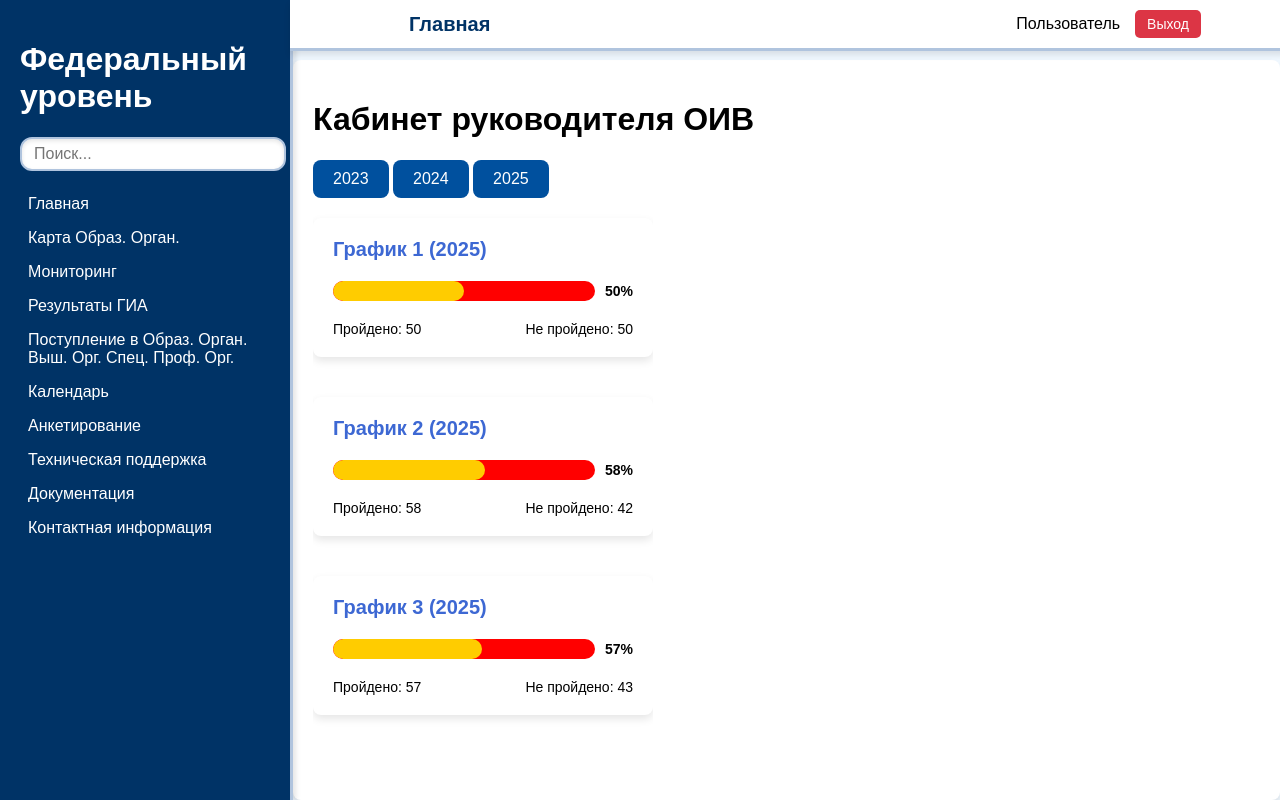
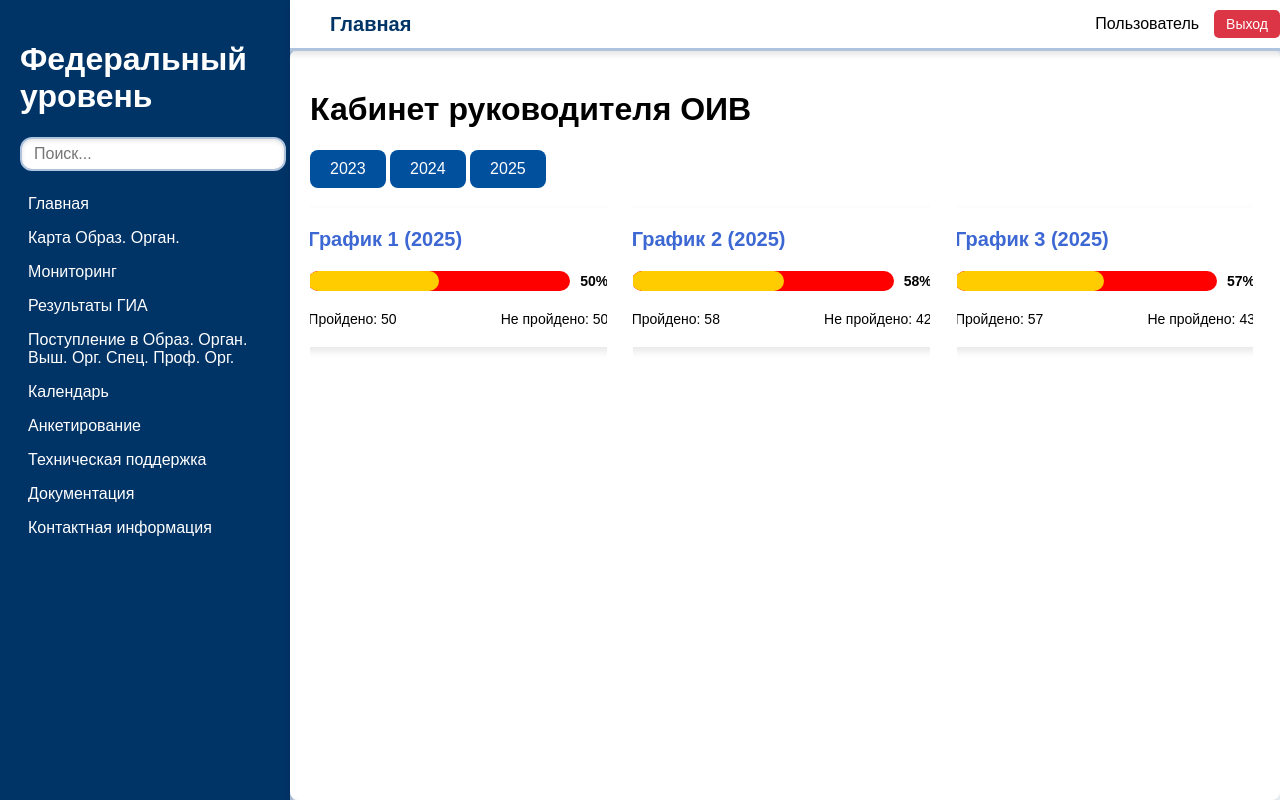
Before and after one commit to lonelygu/FCT_dashboard, a Flask app: page / in a window 1280 px wide. Run offline with Flask 3, Linux system fonts and the light colour scheme.

Commit message:
v 0.002.3

```diff
--- a/base/static/css/content.css
+++ b/base/static/css/content.css
@@ -1,11 +1,28 @@
 /* content.css */
 .content {
-    flex-grow: 1;
+    position: absolute;
+    top: 50px; /* Отступ от header */
+    left: 290px; /* Отступ от sidebar */
+    right: 0;
+    bottom: 0;
     padding: 20px;
     background-color: white;
     border-radius: 8px;
     box-shadow: 0 4px 6px rgba(0, 0, 0, 0.1);
-    margin-top: 60px;
     display: flex;
     flex-direction: column;
 }
+
+
+.containers {
+    display: flex; /* Размещаем элементы в строку */
+    justify-content: space-between; /* Равномерное распределение */
+    flex-wrap: wrap; /* Разрешаем перенос на новую строку */
+    gap: 20px; /* Отступ между графиками */
+    width: 100%; /* Чтобы контейнер занимал всю ширину */
+}
+
+.data-container {
+    flex: 0 1 calc(33.333% - 20px); /* Элементы не растут, но могут уменьшаться */
+    min-width: 250px;
+}
--- a/base/static/css/header.css
+++ b/base/static/css/header.css
@@ -2,22 +2,26 @@
 .header {
     position: fixed;
     top: 0;
-    left: 290px;
-    width: calc(100% - 290px);
+    left: 290px; /* Отступ слева, равный ширине sidebar */
+    width: calc(100% - 290px); /* Учитываем ширину sidebar */
     background-color: #ffffff;
     padding: 10px 20px;
     border-bottom: 3px solid #b0c4de;
     box-shadow: 0 4px 6px rgba(0, 0, 0, 0.1);
-    z-index: 1000;
+    z-index: 1100; /* Выше, чем у sidebar */
     display: flex;
-    justify-content: center;
+    justify-content: space-between;
+    align-items: center;
 }
 
 .header-content {
-    width: 80%;
+    width: 100%;
+    max-width: 1200px; /* Опционально, если нужно ограничить ширину */
+    margin: 0 auto; /* Центрируем */
     display: flex;
     justify-content: space-between;
     align-items: center;
+    padding: 0 20px; /* Добавляем отступы по краям */
 }
 
 .logo {
--- a/base/static/css/sidebar.css
+++ b/base/static/css/sidebar.css
@@ -3,14 +3,16 @@
     width: 250px;
     background-color: #003366;
     color: white;
-    position: sticky;
+    position: fixed; /* Фиксируем слева */
     top: 0;
-    height: calc(100vh - 40px);
+    left: 0;
+    height: 100vh; /* Полная высота экрана */
     overflow-y: auto;
     padding: 20px;
     border-right: 3px solid #b0c4de;
     box-shadow: 3px 0 5px rgba(0, 0, 0, 0.1);
 }
+
 
 .sidebar a {
     color: white;
--- a/base/templates/index.html
+++ b/base/templates/index.html
@@ -9,7 +9,6 @@
     <link rel="stylesheet" href="{{ url_for('static', filename='css/content.css') }}">
     <link rel="stylesheet" href="{{ url_for('static', filename='css/header.css') }}">
     <link rel="stylesheet" href="{{ url_for('static', filename='css/sidebar_search.css') }}">
-    <link rel="stylesheet" href="{{ url_for('static', filename='css/data-container.css') }}">
 </head>
 <head>
     <!--JS local scripts-->
@@ -35,8 +34,8 @@
                 <button class="year-btn" data-year="2024">2024</button>
                 <button class="year-btn" data-year="2025">2025</button>
             </div>
-
-            <!-- Контейнер для отображения графика -->
+            <div id="containers" class="containers">
+                <!-- Контейнеры для отображения графика -->
                 <div id="data-container_1" class="data-container">
                     {% include 'bar_graph.html' %}
                 </div>
@@ -48,5 +47,6 @@
                 </div>
             </div>
         </div>
+    </div>
 </body>
 </html>
```
Lines whose indentation alone changed are shown as unchanged.
